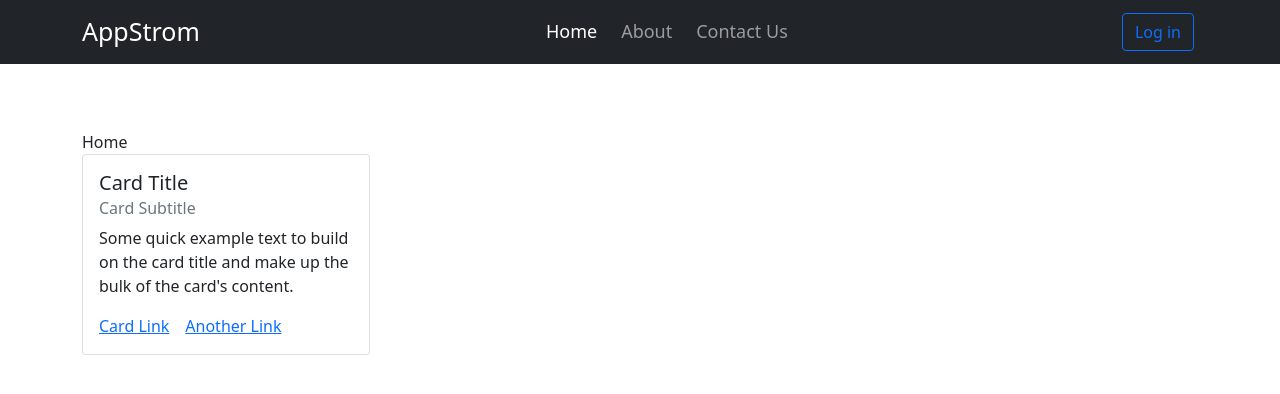
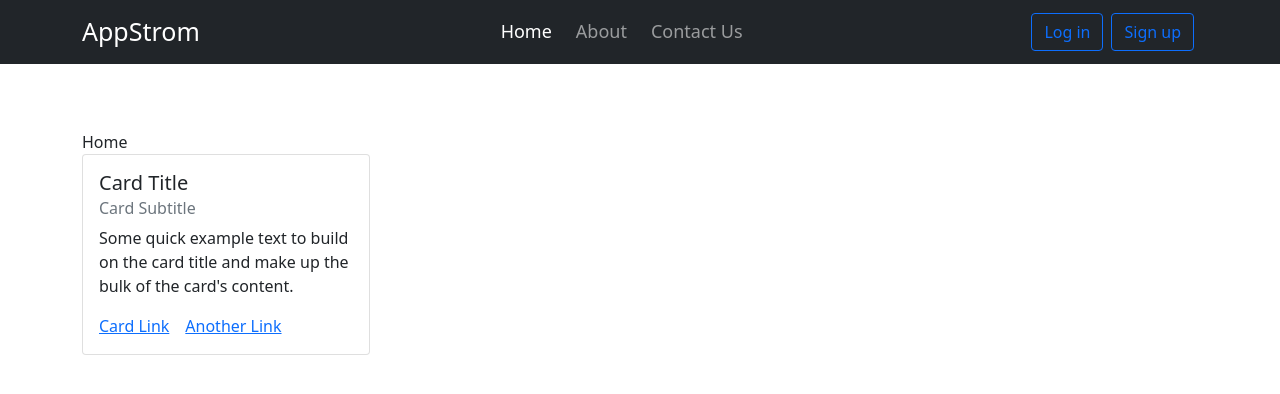
Before and after one commit to shivamanand-dev/appstrom-reactJS, a React (Create React App) app: page / in a window 1280 px wide. Shown: the top 394 px of the page. Built offline with nearby package versions, Linux system fonts and the light colour scheme; no server answers.

Commit message:
change navbar

```diff
--- a/src/components/MainNavbar.js
+++ b/src/components/MainNavbar.js
@@ -96,7 +96,24 @@ const MainNavbar = () => {
               )}
             </Nav>
             {!localStorage.getItem("token") ? (
-              location.pathname === "/login" ? (
+              location.pathname === "/" ? (
+                <>
+                  <Link
+                    to="/login"
+                    className="btn btn-outline-primary mx-1"
+                    style={{ boxShadow: "none" }}
+                  >
+                    Log in
+                  </Link>
+                  <Link
+                    to="/signup"
+                    className="btn btn-outline-primary mx-1"
+                    style={{ boxShadow: "none" }}
+                  >
+                    Sign up
+                  </Link>
+                </>
+              ) : location.pathname === "/login" ? (
                 <Link
                   to="/signup"
                   className="btn btn-outline-primary mx-1"
```
